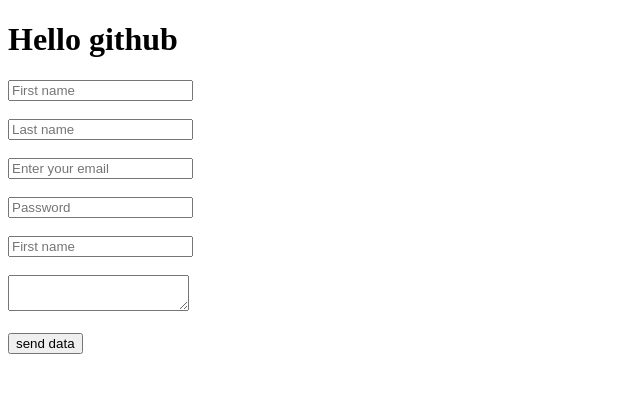
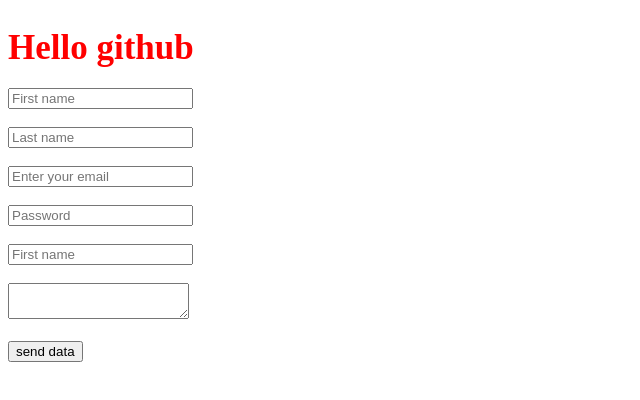
Before and after one commit to mstrihi/poco-mstrihi, a plain HTML site: page form.html in a window 1280 px wide. Shown: the whole page, without its empty margins (0-640 px from the left). Drawn offline with Linux system fonts and the light colour scheme.

Commit message:
add some style lines

```diff
--- a/form.html
+++ b/form.html
@@ -5,7 +5,7 @@
 	<meta name="viewport" content="width=device-width, initial-scale=1.0">
 	<meta http-equiv="X-UA-Compatible" content="ie=edge">
 	<title>Form</title>
-	<link rel="stylesheet" href="git ">
+	<link rel="stylesheet" href="css/style.css ">
 </head>
 <body>
 	<h1>Hello github</h1>
```
